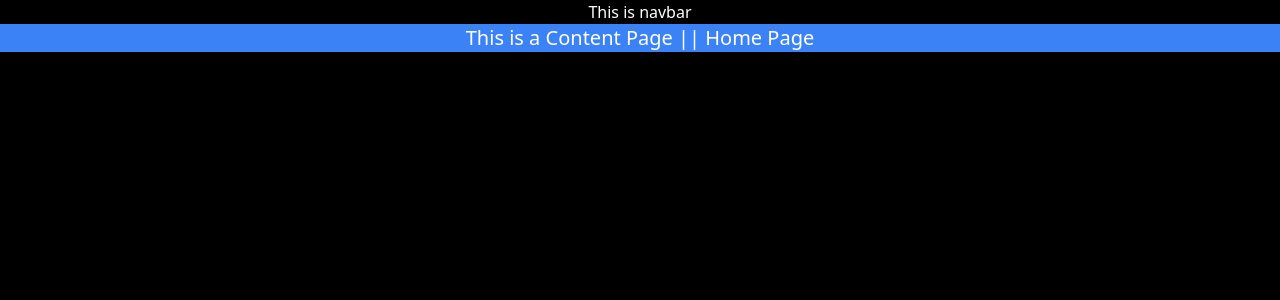
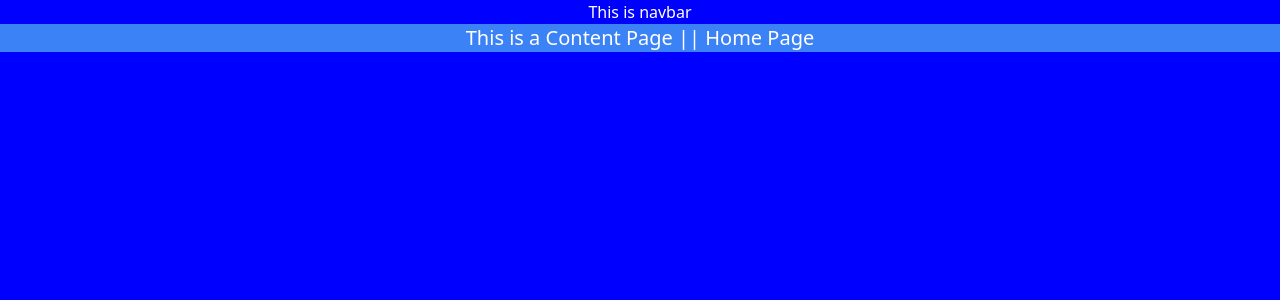
Before and after one commit to Yash-Ghatge/Django, a Django app: page / in a window 1280 px wide. Shown: the top 300 px of the page. Run offline with Django 5.2, Linux system fonts and the light colour scheme; some libraries are stand-ins or nearby versions.

Commit message:
Django Files

```diff
--- a/Project/static/style.css
+++ b/Project/static/style.css
@@ -1,5 +1,5 @@
 body{
-    background-color: black;
+    background-color:blue;
     color: white;
 }
 
@@ -11,4 +11,5 @@ h1{
 h2{
     text-align: center;
     font-size: 2rem;
+
 }
```
